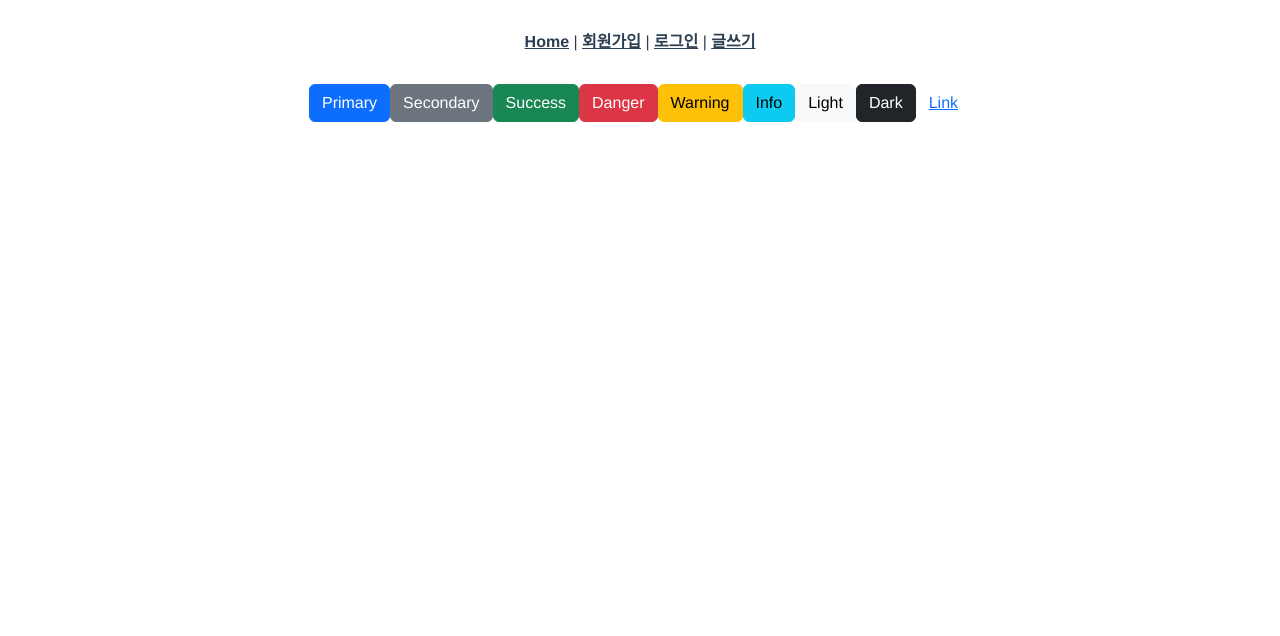
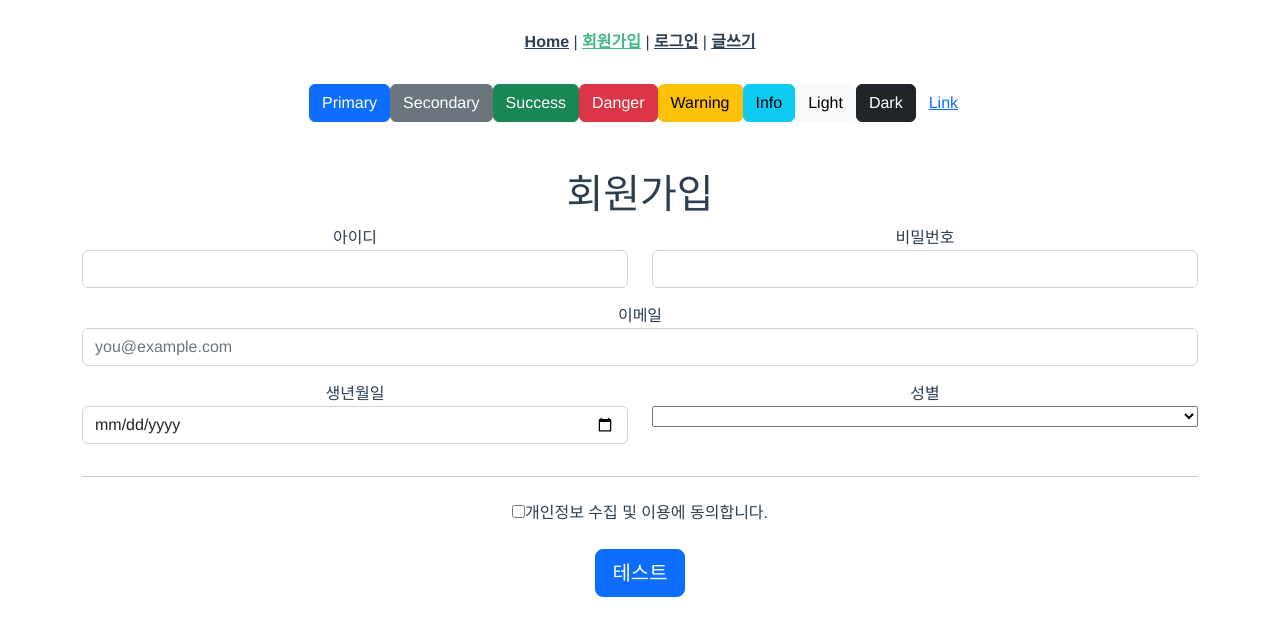
Before and after one commit to rlahfld54/frontend, a Vue app: page /signup in a window 1280 px wide. Shown: the top 636 px of the page. Built offline with nearby package versions, Linux system fonts and the light colour scheme.

Commit message:
feat: 프론트엔드 회원가입 기능 구현

```diff
--- a/src/App.vue
+++ b/src/App.vue
@@ -2,7 +2,7 @@
   <header class="mb-5">
     <nav>
       <router-link to="/">Home</router-link> |
-      <router-link to="/about">회원가입</router-link> |
+      <router-link to="/signup">회원가입</router-link> |
       <router-link to="/login">로그인</router-link> |
       <router-link to="/dashboard">글쓰기</router-link>
     </nav>
--- a/src/router/index.js
+++ b/src/router/index.js
@@ -10,13 +10,13 @@ const routes = [
     component: HomeView,
   },
   {
-    path: "/about",
-    name: "about",
+    path: "/signup",
+    name: "SiginUp",
     // route level code-splitting
     // this generates a separate chunk (about.[hash].js) for this route
     // which is lazy-loaded when the route is visited.
     component: () =>
-      import(/* webpackChunkName: "about" */ "../views/AboutView.vue"),
+      import(/* webpackChunkName: "about" */ "../views/SiginUp.vue"),
   },
   {
     path: "/login",
--- a/src/views/AboutView.vue
+++ /dev/null
@@ -1,116 +0,0 @@
-<template>
-  <div class="about">
-    <div class="container text-center">
-      <div class="row">
-        <div class="col">
-          <h1>회원가입</h1>
-          <form class="validation-form" novalidate>
-            <div class="row">
-              <div class="col-md-6 mb-3">
-                <label for="name">이름</label>
-                <input
-                  type="text"
-                  class="form-control"
-                  id="name"
-                  placeholder=""
-                  value=""
-                  required
-                />
-                <div class="invalid-feedback">이름을 입력해주세요.</div>
-              </div>
-              <div class="col-md-6 mb-3">
-                <label for="nickname">별명</label>
-                <input
-                  type="text"
-                  class="form-control"
-                  id="nickname"
-                  placeholder=""
-                  value=""
-                  required
-                />
-                <div class="invalid-feedback">별명을 입력해주세요.</div>
-              </div>
-            </div>
-
-            <div class="mb-3">
-              <label for="email">이메일</label>
-              <input
-                type="email"
-                class="form-control"
-                id="email"
-                placeholder="you@example.com"
-                required
-              />
-              <div class="invalid-feedback">이메일을 입력해주세요.</div>
-            </div>
-
-            <div class="mb-3">
-              <label for="address">주소</label>
-              <input
-                type="text"
-                class="form-control"
-                id="address"
-                placeholder="서울특별시 강남구"
-                required
-              />
-              <div class="invalid-feedback">주소를 입력해주세요.</div>
-            </div>
-
-            <div class="mb-3">
-              <label for="address2"
-                >상세주소<span class="text-muted"
-                  >&nbsp;(필수 아님)</span
-                ></label
-              >
-              <input
-                type="text"
-                class="form-control"
-                id="address2"
-                placeholder="상세주소를 입력해주세요."
-              />
-            </div>
-
-            <div class="row">
-              <div class="col-md-8 mb-3">
-                <label for="root">가입 경로</label>
-                <select class="custom-select d-block w-100" id="root">
-                  <option value=""></option>
-                  <option>검색</option>
-                  <option>카페</option>
-                </select>
-                <div class="invalid-feedback">가입 경로를 선택해주세요.</div>
-              </div>
-              <div class="col-md-4 mb-3">
-                <label for="code">추천인 코드</label>
-                <input
-                  type="text"
-                  class="form-control"
-                  id="code"
-                  placeholder=""
-                  required
-                />
-                <div class="invalid-feedback">추천인 코드를 입력해주세요.</div>
-              </div>
-            </div>
-            <hr class="mb-4" />
-            <div class="custom-control custom-checkbox">
-              <input
-                type="checkbox"
-                class="custom-control-input"
-                id="aggrement"
-                required
-              />
-              <label class="custom-control-label" for="aggrement"
-                >개인정보 수집 및 이용에 동의합니다.</label
-              >
-            </div>
-            <div class="mb-4"></div>
-            <button class="btn btn-primary btn-lg btn-block" type="submit">
-              가입 완료
-            </button>
-          </form>
-        </div>
-      </div>
-    </div>
-  </div>
-</template>
--- /dev/null
+++ b/src/views/SiginUp.vue
@@ -0,0 +1,145 @@
+<template>
+  <div class="about">
+    <div class="container text-center">
+      <div class="row">
+        <div class="col">
+          <h1>회원가입</h1>
+          <form class="validation-form" method="post" novalidate>
+            <div class="row">
+              <div class="col-md-6 mb-3">
+                <label for="name">아이디</label>
+                <input
+                  type="text"
+                  class="form-control"
+                  id="name"
+                  placeholder=""
+                  v-model="userId"
+                  required
+                />
+                <div class="invalid-feedback">아이디을 입력해주세요.</div>
+              </div>
+              <div class="col-md-6 mb-3">
+                <label for="nickname">비밀번호</label>
+                <input
+                  type="text"
+                  class="form-control"
+                  id="nickname"
+                  placeholder=""
+                  v-model="password"
+                  required
+                />
+                <div class="invalid-feedback">비밀번호을 입력해주세요.</div>
+              </div>
+            </div>
+
+            <div class="mb-3">
+              <label for="email">이메일</label>
+              <input
+                type="email"
+                class="form-control"
+                id="email"
+                v-model="email"
+                placeholder="you@example.com"
+                required
+              />
+              <div class="invalid-feedback">이메일을 입력해주세요.</div>
+            </div>
+
+            <div class="row">
+              <div class="col-md-6 mb-3">
+                <label for="address">생년월일</label>
+                <input
+                  type="date"
+                  class="form-control"
+                  id="address"
+                  v-model="birthday"
+                  min="1990-01-01"
+                  max="2023-01-24"
+                  required
+                />
+                <div class="invalid-feedback">생년월일를 입력해주세요.</div>
+              </div>
+              <div class="col-md-6 mb-3">
+                <label for="root">성별</label>
+                <select
+                  class="custom-select d-block w-100"
+                  v-model="gender"
+                  id="root"
+                >
+                  <option value=""></option>
+                  <option>여자</option>
+                  <option>남자</option>
+                </select>
+                <div class="invalid-feedback">성별을 선택해주세요.</div>
+              </div>
+            </div>
+            <hr class="mb-4" />
+            <div class="custom-control custom-checkbox">
+              <input
+                type="checkbox"
+                class="custom-control-input"
+                id="aggrement"
+                required
+              />
+              <label class="custom-control-label" for="aggrement"
+                >개인정보 수집 및 이용에 동의합니다.</label
+              >
+            </div>
+            <div class="mb-4"></div>
+            <!-- <button
+              class="btn btn-primary btn-lg btn-block"
+              @click="siginUp"
+              type="submit"
+            >
+              가입 완료
+            </button> -->
+          </form>
+          <button class="btn btn-primary btn-lg btn-block" @click="siginUp">
+            테스트
+          </button>
+        </div>
+      </div>
+    </div>
+  </div>
+</template>
+<script>
+export default {
+  data() {
+    return {
+      userId: "",
+      email: "",
+      password: "",
+      birthday: "",
+      gender: "",
+      createtime: "2021-03-24 09:26:25",
+      updatetime: "2021-03-24 09:26:25",
+    };
+  },
+  created() {
+    // console.log(this.axios);
+  },
+  methods: {
+    siginUp() {
+      let siginUp = {
+        userId: this.userId,
+        email: this.email,
+        password: this.password,
+        birthday: this.birthday,
+        gender: this.gender,
+        createtime: this.createtime,
+        updatetime: this.updatetime,
+      };
+      console.log(siginUp);
+
+      this.axios
+        .post("/signup", siginUp)
+        .then(function (response) {
+          console.log(response.data);
+        })
+        .catch(function (error) {
+          console.log(error);
+        });
+    },
+  },
+};
+</script>
```
